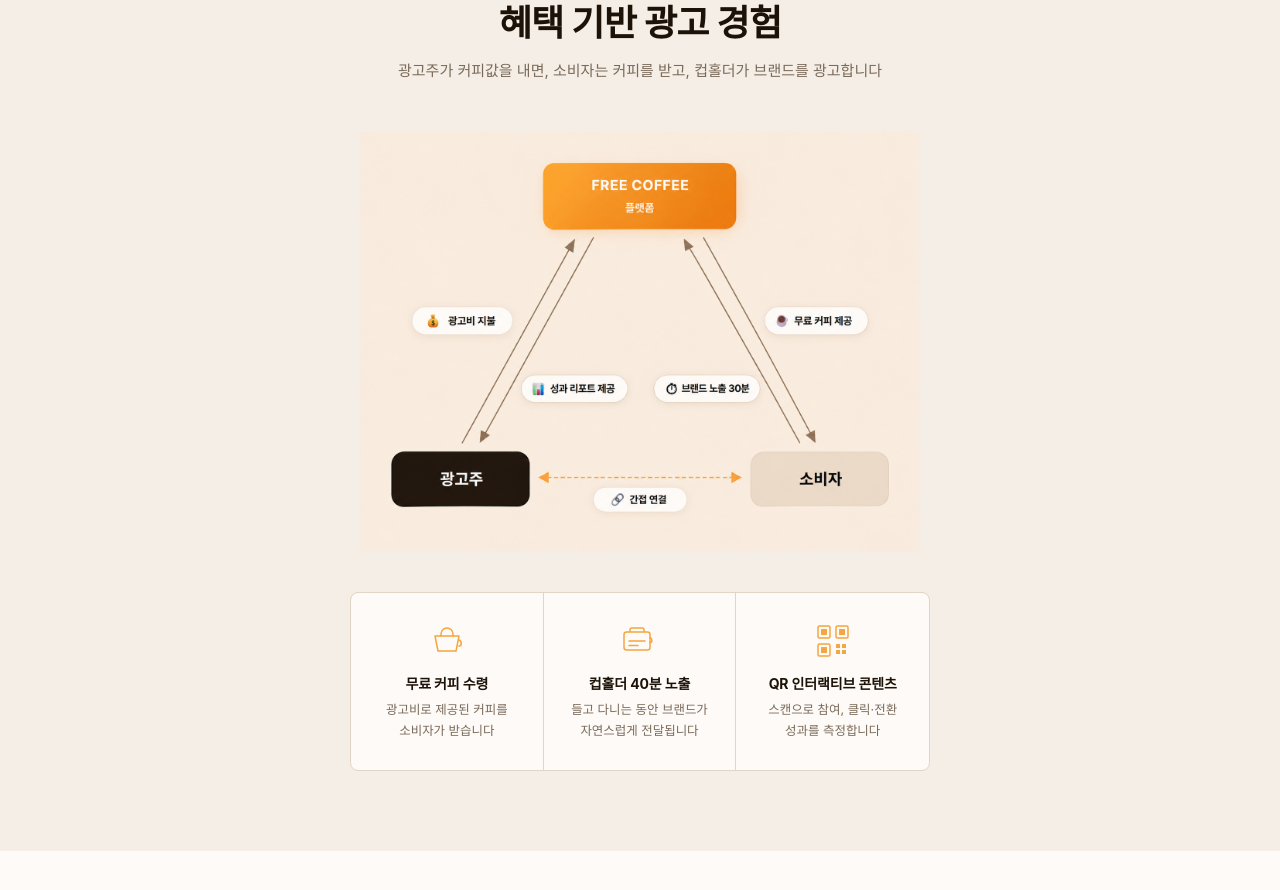
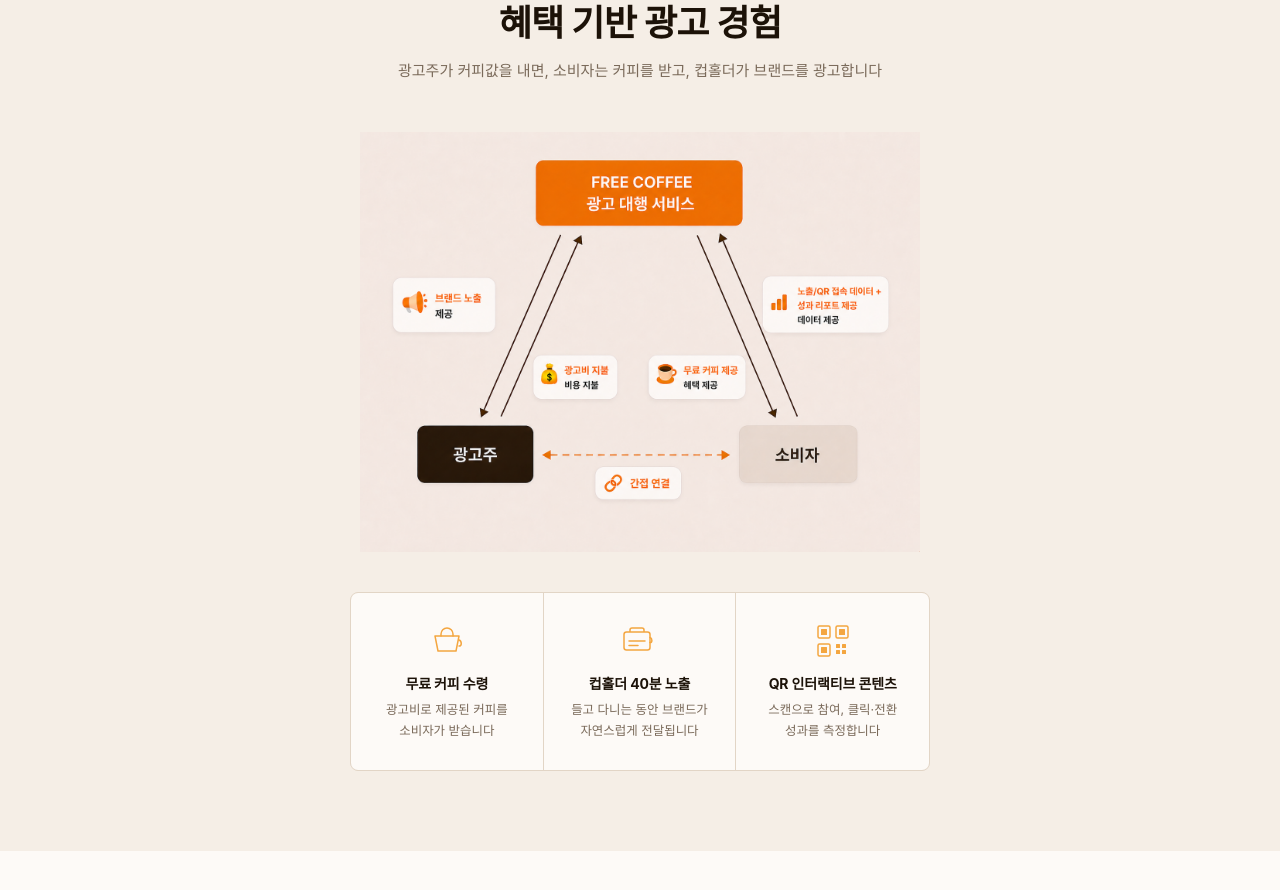
Before and after one commit to sejingreat-dot/landing-page, a Next.js app: page / in a window 1280 px wide. Shown: the part 1727-2617 px from the top of the page. Built offline with nearby package versions, Linux system fonts and the light colour scheme; a web font is replaced by a local one.

Commit message:
비모 변경

```diff
--- a/app/page.tsx
+++ b/app/page.tsx
@@ -170,7 +170,7 @@ export default function Home() {
             </p>
 
             <img
-              src="/business-model.png"
+              src="/business-model-v2.png"
               alt="비즈니스 모델"
               style={{ width: "100%", maxWidth: "560px", margin: "0 auto 2.5rem", display: "block" }}
             />
```
Also changed, not shown: public/business-model-v1.png (renamed from public/business-model.png), public/business-model-v2.png (added).
